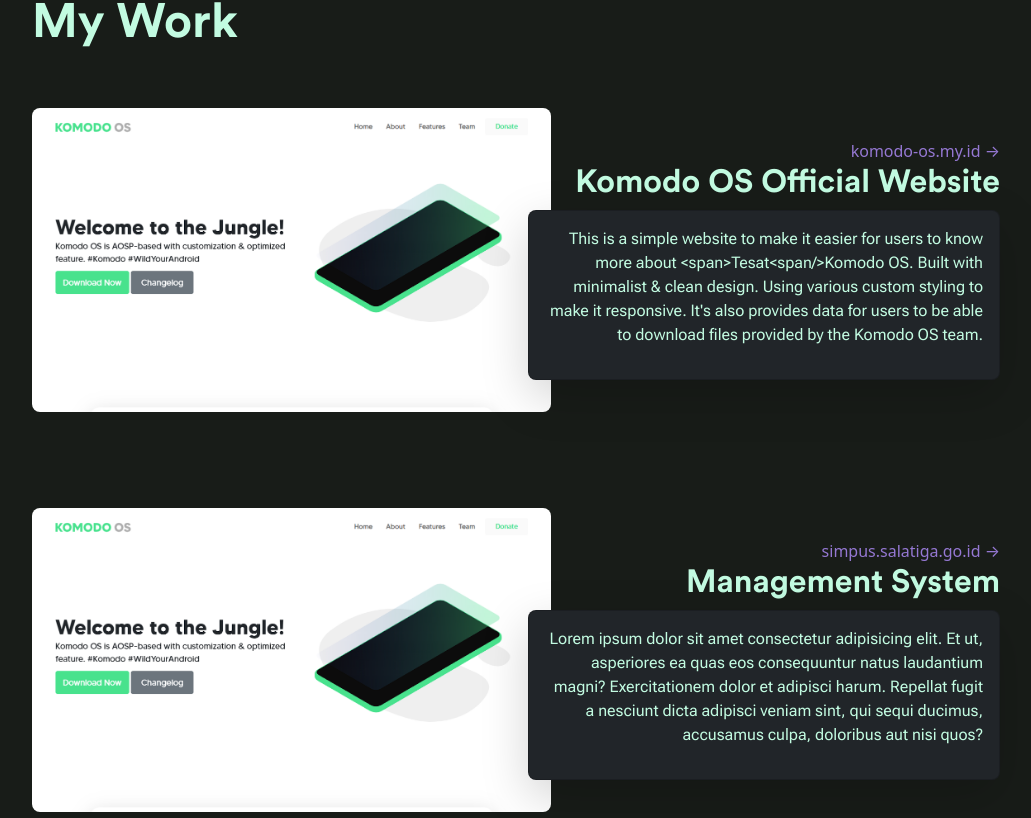
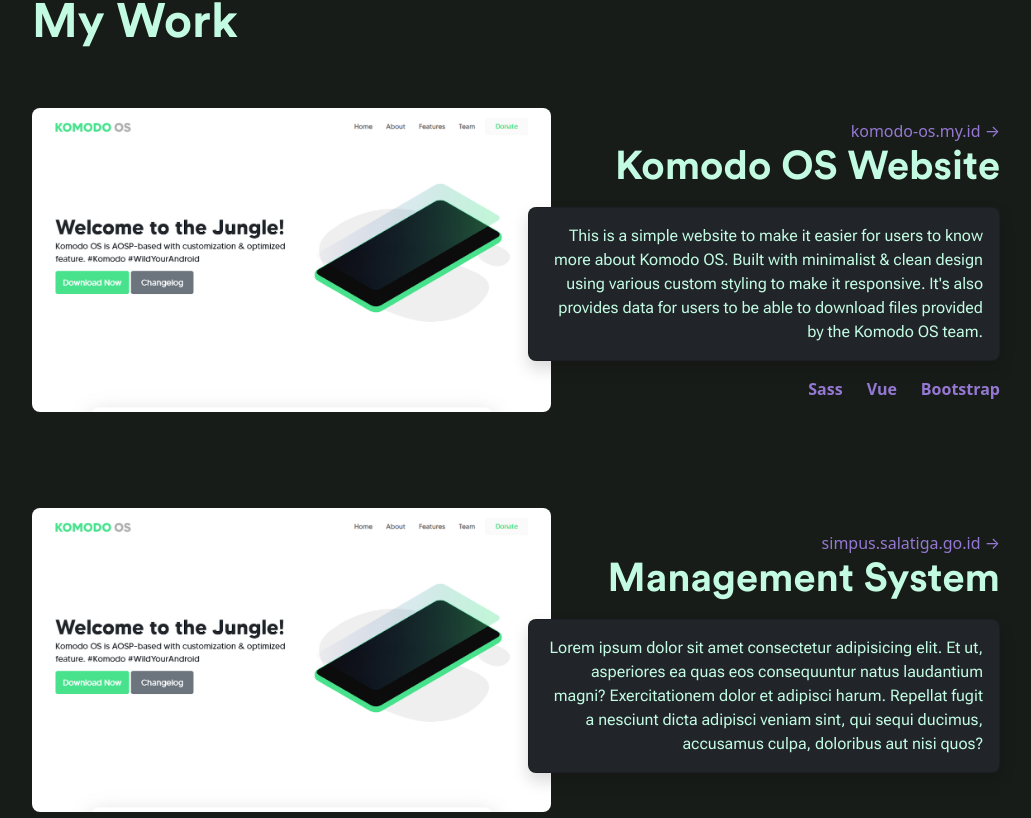
Before and after one commit to aryanataandi/aryanataandi-react, a React (Create React App) app: page / in a window 1280 px wide. Shown: the part 1702-2520 px from the top of the page, without its empty margins (124-1155 px from the left). Built offline with nearby package versions, Linux system fonts and the light colour scheme.

Commit message:
update Project comp

```diff
--- a/package.json
+++ b/package.json
@@ -8,6 +8,7 @@
     "@testing-library/react": "^13.3.0",
     "@testing-library/user-event": "^13.5.0",
     "bootstrap": "^5.2.0-beta1",
+    "html-react-parser": "^3.0.1",
     "react": "^18.2.0",
     "react-dom": "^18.2.0",
     "react-router-dom": "^6.3.0",
--- a/src/components/Project.jsx
+++ b/src/components/Project.jsx
@@ -1,4 +1,5 @@
 import React from 'react';
+import parse from 'html-react-parser';
 import komodoImage from '../assets/project-komodo.png';
 
 const Project = () => {
@@ -6,24 +7,26 @@
     {
       id: 1,
       link: 'komodo-os.my.id',
-      title: 'Komodo OS Official Website',
+      title: 'Komodo OS Website',
+      img: komodoImage,
       desc: `
-      This is a simple website to make it easier for users to know more about <span>Tesat<span/>Komodo OS.
-      Built with minimalist & clean design. Using various custom styling to make it responsive.
+      This is a simple website to make it easier for users to know more about Komodo OS.
+      Built with minimalist & clean design using various custom styling to make it responsive.
       It's also provides data for users to be able to download files provided by the Komodo OS team.
       `,
-      img: komodoImage,
+      tech: ['Sass', 'Vue', 'Bootstrap'],
     },
     {
       id: 2,
       link: 'simpus.salatiga.go.id',
       title: 'Management System',
+      img: komodoImage,
       desc: `
       Lorem ipsum dolor sit amet consectetur adipisicing elit.
       Et ut, asperiores ea quas eos consequuntur natus laudantium magni? Exercitationem dolor et adipisci harum.
       Repellat fugit a nesciunt dicta adipisci veniam sint, qui sequi ducimus, accusamus culpa, doloribus aut nisi quos?
       `,
-      img: komodoImage,
+      tech: [],
     },
   ];
 
@@ -32,18 +35,23 @@
       {projects.map((project) => (
         <div className="row py-3 py-lg-5">
           <div className="col-6 d-none d-lg-flex">
-            <img src={project.img} alt={project.title} className="my-auto rounded-3" style={{width: '110%'}}/>
+            <img src={project.img} alt={project.title} className="my-auto rounded-3" style={{ width: '110%' }} />
           </div>
           <div className="col-12 col-lg-6 d-flex text-lg-end">
             <div className="projects my-auto">
               <a href={`https://${project.link}/`} className="text-decoration-none" target="_blank">
                 {project.link} &rarr;
               </a>
-              <h2>{project.title}</h2>
-              <div className="card shadow-lg rounded-3 bg-dark">
+              <h1 className="display-6">{project.title}</h1>
+              <div className="card shadow rounded-3 bg-dark my-3">
                 <div className="card-body">
-                  <p className="fs-6">{project.desc}</p>
+                  <p className="fs-6 mb-0">{parse(project.desc)}</p>
                 </div>
+              </div>
+              <div className="">
+                {project.tech.map((item) => (
+                  <span className="text-primary fw-bold ms-0 ms-lg-4 me-4 me-lg-0">{item}</span>
+                ))}
               </div>
             </div>
           </div>
```
Also changed, not shown: 1 other file (tests, documents, lock files or other folders).
